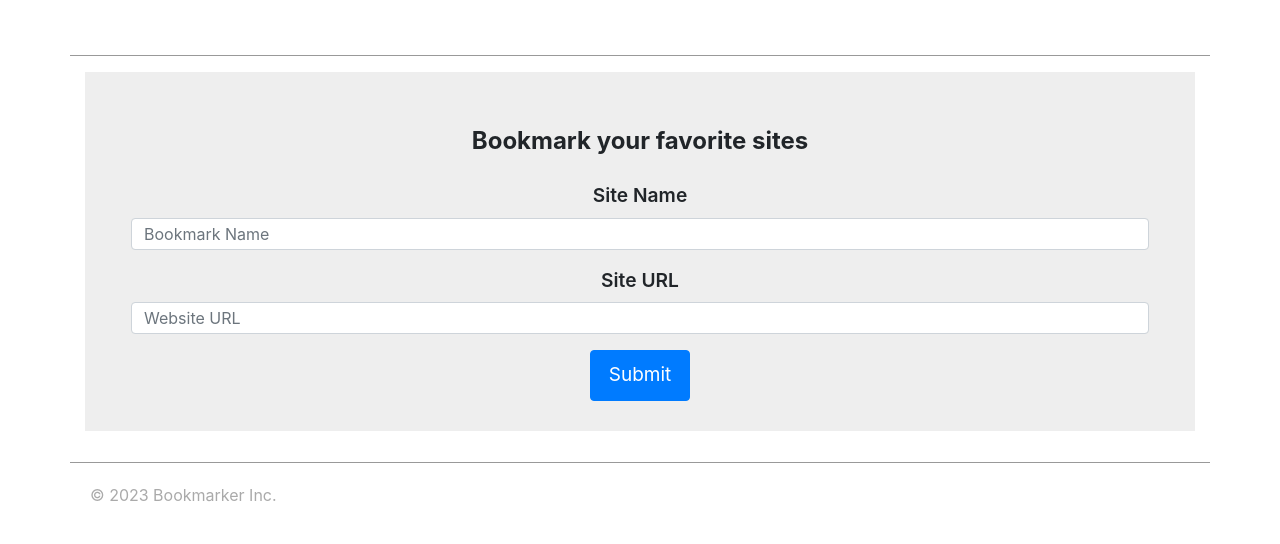
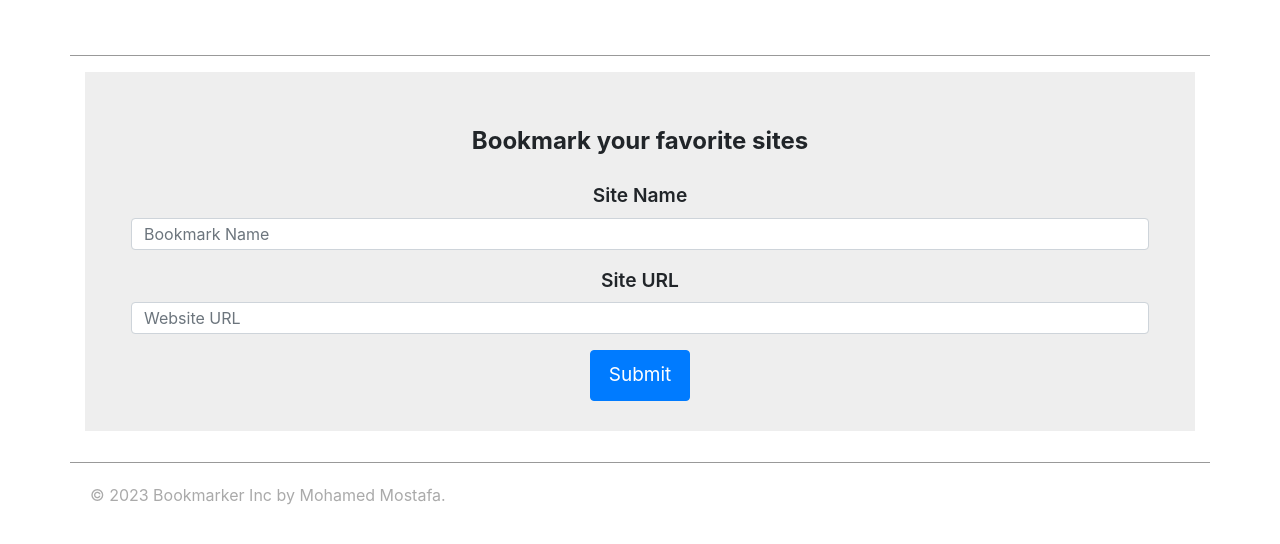
Before and after one commit to MohamedMostafa15/Bookmarker, a plain HTML site: page index.html in a window 1280 px wide. Shown: the part 124-668 px from the top of the page. Drawn offline with Linux system fonts and the light colour scheme.

Commit message:
First commit

```diff
--- a/index.html
+++ b/index.html
@@ -46,7 +46,7 @@
         </div>
         <footer>
             <div class="container footer">
-                <p>&copy; 2023 Bookmarker Inc.</p>
+                <p>&copy; 2023 Bookmarker Inc by Mohamed Mostafa.</p>
             </div>
         </footer>
         <script src="js/jquery-3.5.1.slim.min.js"></script>
```
